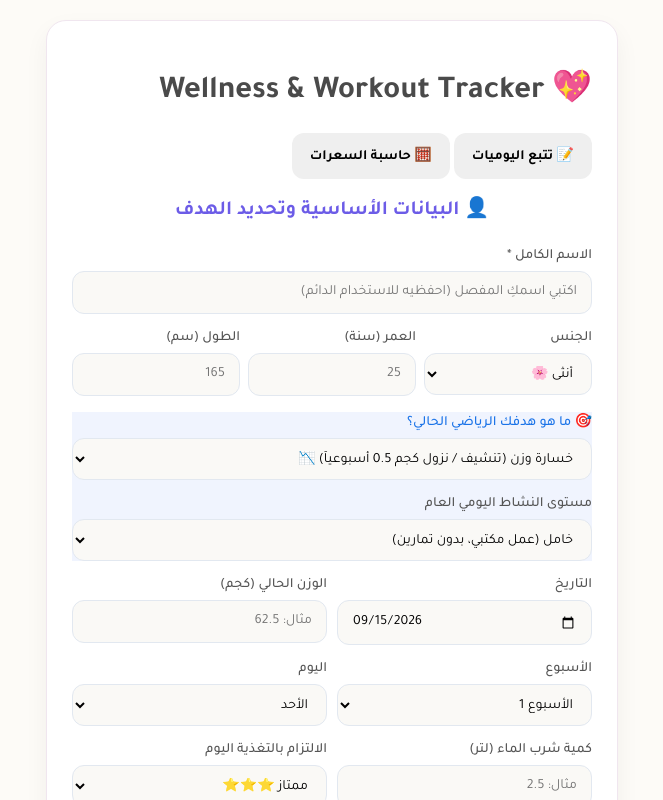
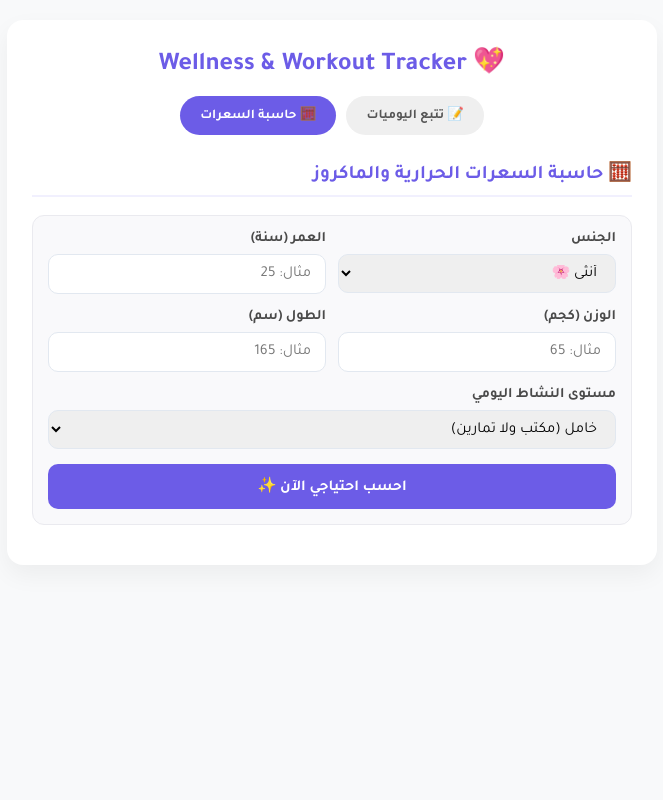
Before and after one commit to khawlla-eng/Wellness-Workout-Tracker, a plain HTML site: page index.html in a window 1280 px wide. Both pictures are taken after a click on the button "🧮 حاسبة السعرات". Shown: the top 800 px of the page, without its empty margins (308-971 px from the left). Drawn offline with Linux system fonts and the light colour scheme.

Commit message:
Add files via upload

```diff
--- a/style.css
+++ b/style.css
@@ -1,155 +1,53 @@
-@import url('https://fonts.googleapis.com/css2?family=Tajawal:wght@400;500;700&display=swap');
+* { box-sizing: border-box; font-family: 'Tajawal', sans-serif; margin: 0; padding: 0; }
+body { background-color: #F8F9FA; color: #2D3436; padding: 20px; direction: rtl; }
+.container { max-width: 650px; margin: 0 auto; background: #FFFFFF; border-radius: 16px; padding: 25px; box-shadow: 0 10px 25px rgba(0,0,0,0.05); }
 
-:root {
-  --bg-pastel: #FDFBF7;
-  --card-bg: #FFFFFF;
-  --primary-pastel: #B5EAD7;
-  --primary-dark: #6C5CE7;
-  --accent-pink: #FFDAC1;
-  --text-color: #4A4A4A;
-  --border-color: #E2E8F0;
-}
+.main-header { text-align: center; margin-bottom: 25px; }
+.main-header h1 { font-size: 1.6rem; color: #6C5CE7; margin-bottom: 15px; }
 
-body {
-  font-family: 'Tajawal', sans-serif;
-  background-color: var(--bg-pastel);
-  color: var(--text-color);
-  margin: 0;
-  padding: 20px 15px;
-  display: flex;
-  justify-content: center;
-  direction: rtl;
-}
+.nav-tabs { display: flex; gap: 10px; justify-content: center; }
+.nav-btn { background: #EFEFEF; border: none; padding: 10px 20px; border-radius: 20px; cursor: pointer; font-weight: bold; color: #555; transition: 0.3s; }
+.nav-btn.active { background: #6C5CE7; color: white; }
 
-.container {
-  background: var(--card-bg);
-  width: 100%;
-  max-width: 520px;
-  padding: 25px;
-  border-radius: 20px;
-  box-shadow: 0 10px 25px rgba(0, 0, 0, 0.05);
-  border: 1px solid #F0E6EF;
-}
+.tab-content { display: none; }
+.tab-content.active { display: block; }
 
 .page { display: none; }
 .page.active { display: block; }
 
-h2 {
-  text-align: center;
-  color: var(--primary-dark);
-  margin-bottom: 25px;
-  font-size: 20px;
-  font-weight: 700;
-}
+.section-title { font-size: 1.2rem; color: #6C5CE7; margin-bottom: 18px; border-bottom: 2px solid #F1F0FE; padding-bottom: 8px; }
+.sub-title { font-size: 1rem; color: #00B894; margin-bottom: 10px; }
 
-h3 {
-  color: var(--primary-dark);
-  font-size: 16px;
-  margin-top: 20px;
-  border-bottom: 2px dashed var(--primary-pastel);
-  padding-bottom: 6px;
-}
+.form-group { margin-bottom: 15px; }
+label { display: block; margin-bottom: 6px; font-size: 0.9rem; font-weight: bold; color: #4A4A4A; }
+.required { color: #E74C3C; }
 
-.form-group { margin-bottom: 16px; }
+input, select, textarea { width: 100%; padding: 10px 14px; border: 1.5px solid #E2E8F0; border-radius: 10px; font-size: 0.95rem; outline: none; transition: 0.2s; }
+input:focus, select:focus, textarea:focus { border-color: #6C5CE7; box-shadow: 0 0 0 3px rgba(108, 92, 231, 0.1); }
 
-label {
-  display: block;
-  margin-bottom: 6px;
-  font-weight: 500;
-  font-size: 14px;
-  color: #555;
-}
+.grid-2 { display: grid; grid-template-columns: 1fr 1fr; gap: 12px; }
+.grid-3 { display: grid; grid-template-columns: 1fr 1fr 1fr; gap: 10px; }
 
-input, select, textarea {
-  width: 100%;
-  padding: 12px 14px;
-  border: 1px solid var(--border-color);
-  border-radius: 12px;
-  box-sizing: border-box;
-  font-size: 14px;
-  font-family: 'Tajawal', sans-serif;
-  background-color: #FAF9F6;
-  transition: all 0.3s ease;
-}
+.dynamic-note { font-size: 0.85rem; color: #D63031; background: #FFF0F0; padding: 8px 12px; border-radius: 8px; margin-top: 6px; border-right: 3px solid #D63031; }
 
-input:focus, select:focus, textarea:focus {
-  outline: none;
-  border-color: var(--primary-dark);
-  background-color: #FFF;
-  box-shadow: 0 0 8px rgba(108, 92, 231, 0.15);
-}
+.card-box { background: #F9F9FB; border: 1px solid #EAEAEF; border-radius: 12px; padding: 15px; margin-bottom: 15px; }
+.alert-info { background: #E3F2FD; color: #0D47A1; padding: 12px; border-radius: 8px; font-size: 0.9rem; margin-top: 10px; }
 
-.grid-2 { display: grid; grid-template-columns: 1fr 1fr; gap: 10px; }
-.grid-3 { display: grid; grid-template-columns: 1fr 1fr 1fr; gap: 8px; }
+.exercise-card { background: #FAFAFA; border: 1px solid #E0E0E0; border-radius: 10px; padding: 12px; margin-bottom: 10px; }
 
-.dynamic-note, .water-note {
-  display: none;
-  padding: 10px 14px;
-  border-radius: 8px;
-  font-size: 13px;
-  margin-top: 8px;
-  font-weight: 500;
-}
+.btn { border: none; padding: 12px 20px; border-radius: 10px; cursor: pointer; font-size: 0.95rem; font-weight: bold; width: 100%; transition: 0.2s; }
+.btn-primary { background: #6C5CE7; color: white; }
+.btn-primary:hover { background: #5A4AD1; }
+.btn-secondary { background: #DFE6E9; color: #2D3436; margin-top: 8px; }
+.btn-success { background: #00B894; color: white; }
 
-.dynamic-note { background-color: #FFF5F5; border-right: 4px solid #FFB7B2; color: #721C24; }
-.water-note { background-color: #E8F4F8; border-right: 4px solid #81D4FA; color: #0277BD; }
+.button-group { display: flex; gap: 10px; }
 
-.exercise-card {
-  background-color: #FAFAFA;
-  border: 1px solid var(--border-color);
-  padding: 12px;
-  border-radius: 12px;
-  margin-bottom: 12px;
-}
+.sticky-info { background: #E8F0FE; color: #1A73E8; padding: 10px; border-radius: 8px; font-size: 0.85rem; font-weight: bold; margin-bottom: 15px; }
 
-.btn-group { display: flex; gap: 10px; margin-top: 25px; }
+.res-card { padding: 12px; border-radius: 10px; }
+.res-num { font-size: 1.4rem; font-weight: bold; color: #2D3436; margin: 5px 0; }
 
-button {
-  border: none;
-  padding: 13px 18px;
-  border-radius: 12px;
-  cursor: pointer;
-  font-size: 14px;
-  font-weight: 700;
-  font-family: 'Tajawal', sans-serif;
-  flex: 1;
-  transition: transform 0.2s;
-}
-
-button:active { transform: scale(0.98); }
-
-.btn-next { background-color: var(--primary-pastel); color: #2D5A27; }
-.btn-prev { background-color: #E2E8F0; color: #4A5568; }
-.btn-submit { background-color: var(--accent-pink); color: #8C4A27; }
-
-.btn-add {
-  background-color: #E2F0CB;
-  color: #3D6A1E;
-  width: 100%;
-  margin-top: 10px;
-  padding: 10px;
-}
-
-.loading-overlay {
-  display: none;
-  position: fixed;
-  top: 0; left: 0; width: 100%; height: 100%;
-  background: rgba(255, 255, 255, 0.88);
-  backdrop-filter: blur(4px);
-  color: var(--primary-dark);
-  text-align: center;
-  padding-top: 220px;
-  font-size: 18px;
-  font-weight: 700;
-  z-index: 1000;
-}
-
-.fixed-info {
-  background-color: #F0E6EF;
-  padding: 10px 15px;
-  border-radius: 10px;
-  text-align: center;
-  font-weight: bold;
-  color: var(--primary-dark);
-  margin-bottom: 15px;
-}
+.loading-overlay { position: fixed; top:0; left:0; width:100%; height:100%; background: rgba(255,255,255,0.9); display:flex; flex-direction:column; justify-content:center; align-items:center; z-index:999; }
+.spinner { width: 40px; height: 40px; border: 4px solid #E2E8F0; border-top: 4px solid #6C5CE7; border-radius: 50%; animation: spin 1s linear infinite; }
+@keyframes spin { 0% { transform: rotate(0deg); } 100% { transform: rotate(360deg); } }
```
